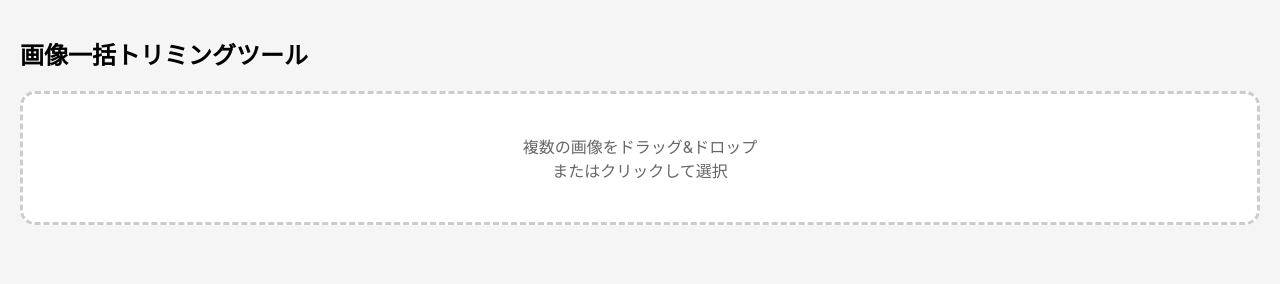
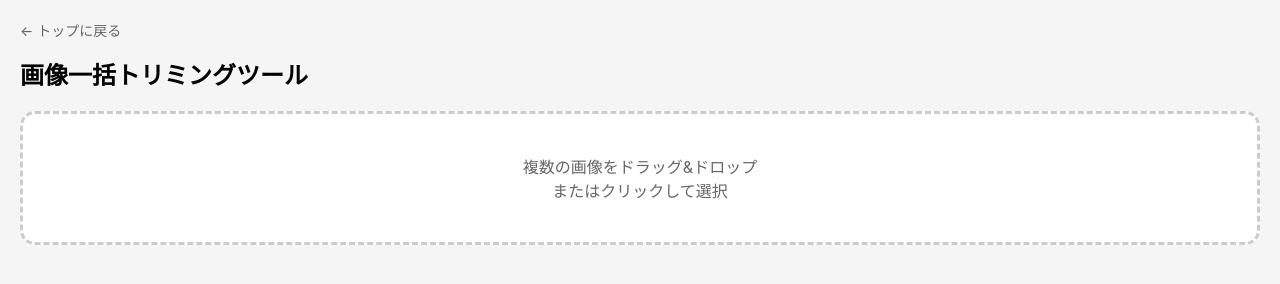
Before and after one commit to Tatsuo54/cloudavenue-apps, a plain HTML site: page image-cropper/index.html in a window 1280 px wide. Drawn offline with nearby package versions, Linux system fonts and the light colour scheme.

Commit message:
update: ページ名、戻るボタン修正

```diff
--- a/image-cropper/index.html
+++ b/image-cropper/index.html
@@ -15,6 +15,17 @@
       margin: 0 auto;
       padding: 20px;
       background: #f5f5f5;
+    }
+    .back-link {
+      margin: 0 0 10px 0;
+    }
+    .back-link a {
+      color: #666;
+      text-decoration: none;
+      font-size: 14px;
+    }
+    .back-link a:hover {
+      color: #333;
     }
     h1 {
       font-size: 24px;
@@ -267,6 +278,7 @@
   </style>
 </head>
 <body>
+  <p class="back-link"><a href="../">← トップに戻る</a></p>
   <h1>画像一括トリミングツール</h1>
 
   <div class="drop-zone" id="dropZone">
@@ -316,7 +328,6 @@
   <div class="btn-container hidden" id="btnContainer">
     <button class="btn" id="downloadBtn">一括ダウンロード（ZIP）</button>
     <button class="btn btn-secondary" id="clearBtn">クリア</button>
-    <a href="../" class="btn btn-secondary">トップに戻る</a>
   </div>
 
   <div class="progress hidden" id="progress"></div>
```
Also changed, not shown: index.html (+2 -2 lines), webp-converter/index.html (+12 -1 lines).
